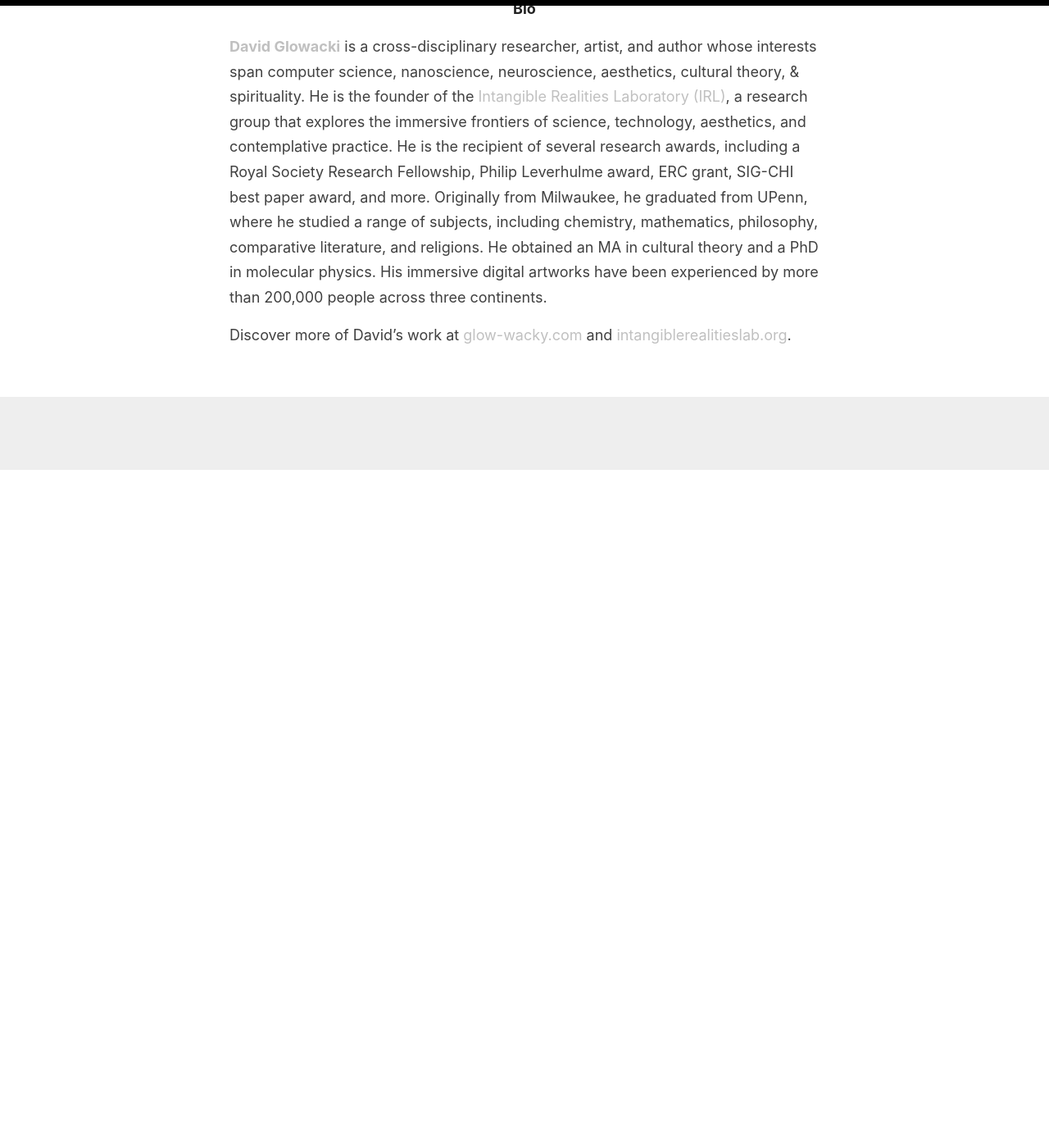
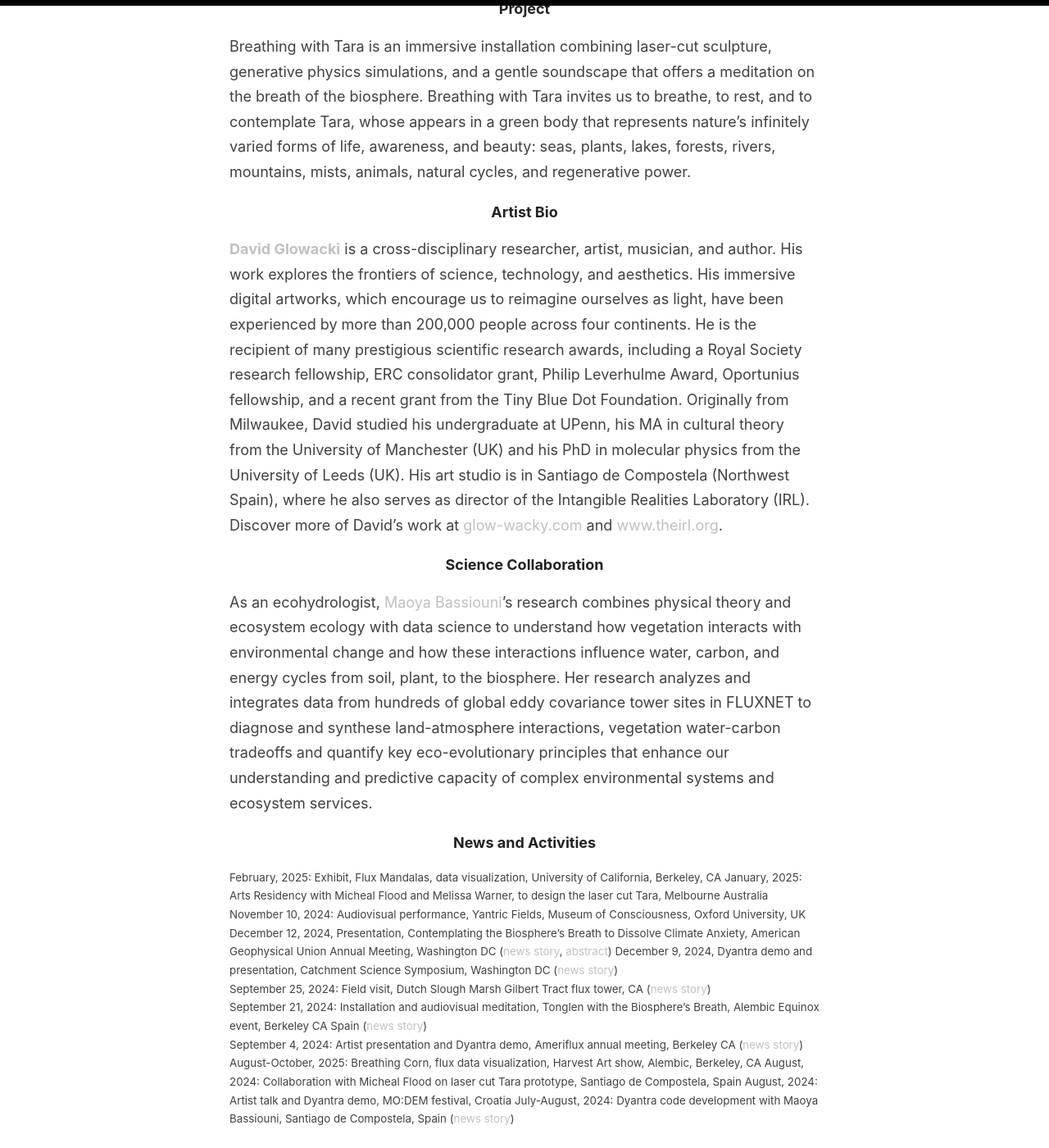
Before and after one commit to fluxnetart/fluxnetart.github.io, a Jekyll site: the page built from _posts/2024-10-08-David.md, in a window 1280 px wide and 1400 px high, scrolled down 885 px. Shown: the whole window at 82% size. Built offline with Jekyll 4.4.1, drawn with Linux system fonts in a browser that asks for light colours; before the commit the page ends 1458 px from its top, so only the background shows below that; some of the changed text lies outside the part shown.

Commit message:
update activities

```diff
--- a/_posts/2024-10-08-David.md
+++ b/_posts/2024-10-08-David.md
@@ -10,9 +10,55 @@ categories: artistpage
 	<figcaption style="font-size: 20;"><b><a href="https://glow-wacky.com/">David Glowacki</a> (Santiago de Compostela, Spain) is working with FLUXNET as an international network and collaborating with <a href="https://maoyab.github.io/">Maoya Bassiouni</a>, Researcher Fellow in Quantitative Ecosystem Dynamics at University of California, Berkeley.</b></figcaption>
 </figure>
 
+<h4>Project</h4>
 
-<h4>Bio</h4>
+ Breathing with Tara is an immersive installation combining laser-cut sculpture, generative physics simulations, and a gentle soundscape that offers a meditation on the breath of the biosphere. Breathing with Tara invites us to breathe, to rest, and to contemplate Tara, whose appears in a green body that represents nature’s infinitely varied forms of life, awareness, and beauty: seas, plants, lakes, forests, rivers, mountains, mists, animals, natural cycles, and regenerative power.
 
-<b><a href="https://glow-wacky.com/">David Glowacki</a></b> is a cross-disciplinary researcher, artist, and author whose interests span computer science, nanoscience, neuroscience, aesthetics, cultural theory, & spirituality. He is the founder of the <a href="https://www.intangiblerealitieslab.org/">Intangible Realities Laboratory (IRL)</a>, a research group that explores the immersive frontiers of science, technology, aesthetics, and contemplative practice. He is the recipient of several research awards, including a Royal Society Research Fellowship, Philip Leverhulme award, ERC grant, SIG-CHI best paper award, and more. Originally from Milwaukee, he graduated from UPenn, where he studied a range of subjects, including chemistry, mathematics, philosophy, comparative literature, and religions. He obtained an MA in cultural theory and a PhD in molecular physics. His immersive digital artworks have been experienced by more than 200,000 people across three continents.
 
-Discover more of David's work at <a href="https://glow-wacky.com/">glow-wacky.com</a> and <a href="https://www.intangiblerealitieslab.org">intangiblerealitieslab.org</a>.
+<h4>Artist Bio</h4>
+
+<b><a href="https://glow-wacky.com/">David Glowacki</a></b> is a cross-disciplinary researcher, artist, musician, and author. His work explores the frontiers of science, technology, and aesthetics. His immersive digital artworks, which encourage us to reimagine ourselves as light, have been experienced by more than 200,000 people across four continents. He is the recipient of many prestigious scientific research awards, including a Royal Society research fellowship, ERC consolidator grant, Philip Leverhulme Award, Oportunius fellowship, and a recent grant from the Tiny Blue Dot Foundation. Originally from Milwaukee, David studied his undergraduate at UPenn, his MA in cultural theory from the University of Manchester (UK) and his PhD in molecular physics from the University of Leeds (UK). His art studio is in Santiago de Compostela (Northwest Spain), where he also serves as director of the Intangible Realities Laboratory (IRL). Discover more of David’s work at <a href="https://glow-wacky.com/">glow-wacky.com</a> and <a href="https://www.intangiblerealitieslab.org">www.theirl.org</a>.
+
+<h4>Science Collaboration</h4>
+
+As an ecohydrologist, <a href="https://maoyab.github.io/">Maoya Bassiouni</a>’s research combines physical theory and ecosystem ecology with data science to understand how vegetation interacts with environmental change and how these interactions influence water, carbon, and energy cycles from soil, plant, to the biosphere.  Her research analyzes and integrates data from hundreds of global eddy covariance tower sites in FLUXNET to diagnose and synthese land-atmosphere interactions, vegetation water-carbon tradeoffs and quantify key eco-evolutionary principles that enhance our understanding and predictive capacity of complex environmental systems and ecosystem services.
+
+
+<h4>News and Activities</h4>
+
+<figcaption>
+
+February, 2025: Exhibit, Flux Mandalas, data visualization, University of California, Berkeley, CA
+January, 2025: Arts Residency with Micheal Flood and Melissa Warner, to design the laser cut Tara, Melbourne Australia
+November 10, 2024: Audiovisual performance, Yantric Fields, Museum of Consciousness, Oxford University, UK
+December 12, 2024, Presentation, Contemplating the Biosphere’s Breath to Dissolve Climate Anxiety, American Geophysical Union Annual Meeting, Washington DC (<a href="https://fluxnetart.github.io/agumeeting/">news story</a>, <a href="https://agu.confex.com/agu/agu24/meetingapp.cgi/Paper/1619073">abstract</a>)
+December 9, 2024, Dyantra demo and presentation, Catchment Science Symposium, Washington DC (<a href="https://fluxnetart.github.io/agumeeting/">news story</a>)<br>
+September 25, 2024: Field visit, Dutch Slough Marsh Gilbert Tract flux tower, CA (<a href="https://fluxnetart.github.io/santiago/">news story</a>)<br>
+September 21, 2024: Installation and audiovisual meditation, Tonglen with the Biosphere’s Breath, Alembic Equinox event, Berkeley CA  Spain (<a href="https://fluxnetart.github.io/alembic/">news story</a>)<br>
+September 4, 2024: Artist presentation and Dyantra demo, Ameriflux annual meeting, Berkeley CA (<a href="https://fluxnetart.github.io/amerifluxmeeting/">news story</a>)<br>
+August-October, 2025: Breathing Corn, flux data visualization, Harvest Art show, Alembic, Berkeley, CA
+August, 2024: Collaboration with Micheal Flood on laser cut Tara prototype, Santiago de Compostela, Spain
+August, 2024: Artist talk and Dyantra demo, MO:DEM festival, Croatia
+July-August, 2024: Dyantra code development with Maoya Bassiouni, Santiago de Compostela, Spain (<a href="https://fluxnetart.github.io/santiago/">news story</a>)<br>
+</figcaption>
+
+
+<h4>Artwork</h4>
+
+<figcaption>
+<b>Yantric Fields</b>: Audiovisual meditation on dynamics and stillness, emergence and dissolution, structure and chaos, coherence and formlessness using Dyantra and accompanied by live musical performance.
+<b>Flux Mandalas</b>: Print series, visualizations of carbon dioxide, water vapor, and energy between the land surface and the atmosphere using FLUXNET data and creating radiant patterns that portray ecosystems as radiant compassionate beings, constantly exchanging self with other.
+<b>Tonglen with the Biosphere’s Breath</b>: Installation and audiovisual meditation of ecosystem-atmosphere interactions, inviting us to practice dissolving boundaries and exchanging self with other. Visuals include Dyantra simulations brought to life with data from the Mayberry wetland flux tower and fog-forest video. (<a href="https://fluxnetart.github.io/alembic/">See more</a>)
+<b>Dyantra</b>: Digital art software using real-time open-source physics simulation code which enables intricate geometric patterns to be evolved in a field of Gaussian attractors resulting in dynamics and complexity, which follows an intrinsic vibrational rhythm reminiscent of breath. (<a href = "https://github.com/davidglo/dyantra">See more</a>)
+</figcaption>
+
+
+<h4>Acknowledgements</h4>
+
+<figcaption>
+This project is supported by FLUXNET through the National Science Foundation’s Accelerating Research through International Network-to-Network Collaborations (AccelNet) program, Award 2113978 and is also made possible through support from the ArtSci International non-profit (UK), and the Xunta de Galicia (Spain) and the U.S. Department of Agriculture.
+</figcaption>
+
+<figure style="text-align: center;">
+  <img src="https://fluxnetart.github.io/images/Dave_logos.png">
+</figure>
```
Also changed, not shown: images/Dave_logos.png (added).
